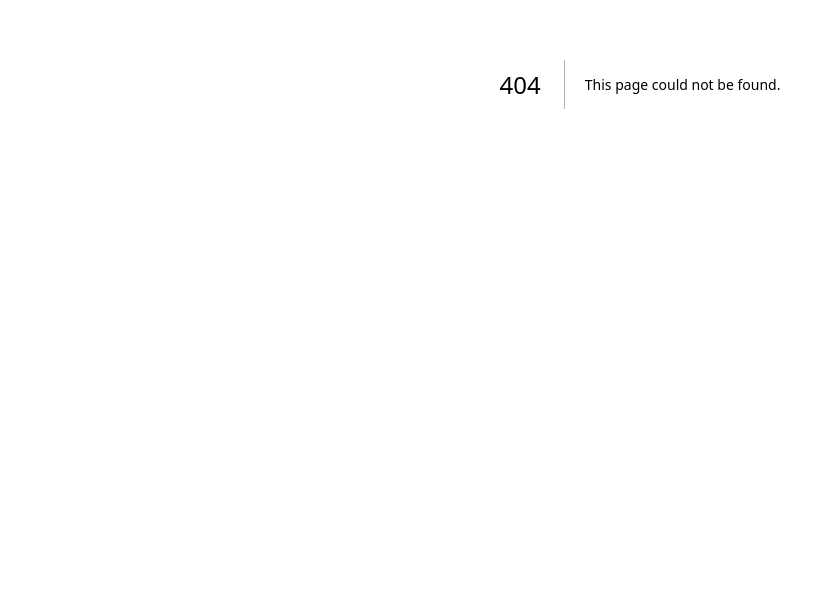
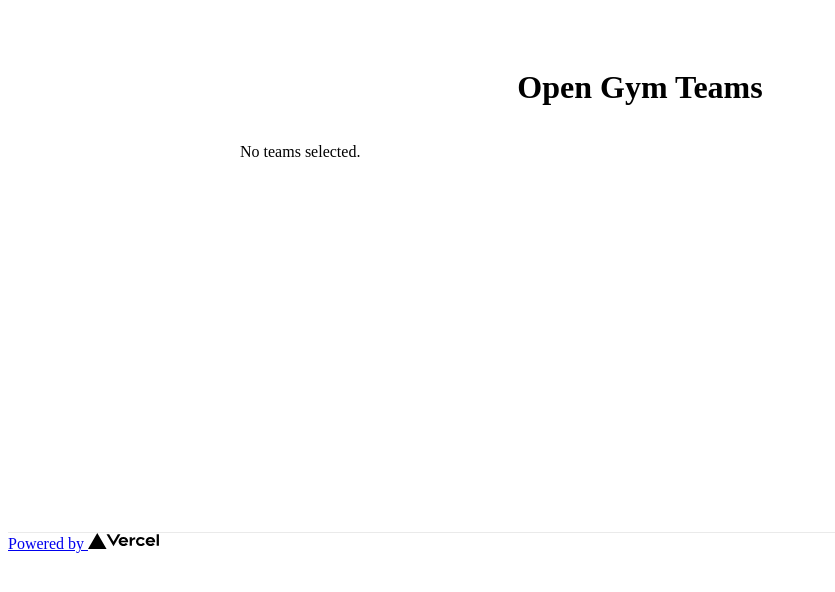
Before and after one commit to jsartin513/open-gym, a Next.js app: page /teams in a window 1280 px wide. Before the commit this address had no page. Shown: the part 316-908 px from the top of the page, without its empty margins (0-835 px from the left). Before the commit the page ends 800 px from the top, so only its background shows below. Built offline with nearby package versions, Linux system fonts and the light colour scheme.

Commit message:
Page for selected teams

```diff
--- /dev/null
+++ b/pages/teams.js
@@ -0,0 +1,38 @@
+import React, { useEffect, useState } from 'react';
+import Layout from './components/layout';
+import styles from '../styles/Home.module.css';
+
+const TeamsPage = () => {
+  const [selectedTeams, setSelectedTeams] = useState([]);
+
+  useEffect(() => {
+    const storedTeams = JSON.parse(localStorage.getItem('selectedTeams') || '[]');
+    setSelectedTeams(storedTeams);
+  }, []);
+
+return (
+    <Layout>
+        <div className={styles.container}>
+            <h1>Open Gym Teams</h1>
+            <div className={styles.teamsLists}>
+                {selectedTeams.length === 0 ? (
+                    <p>No teams selected.</p>
+                ) : (
+                    selectedTeams.map((team, index) => (
+                        <div key={index} className={styles.team}>
+                            Team {index + 1}
+                            <ul>
+                                {team.map((member, memberIndex) => (
+                                    <li key={memberIndex}>{member.name}</li>
+                                ))}
+                            </ul>
+                        </div>
+                    ))
+                )}
+            </div>
+        </div>
+    </Layout>
+);
+};
+
+export default TeamsPage;
--- a/styles/Home.module.css
+++ b/styles/Home.module.css
@@ -1,6 +1,8 @@
 .container {
   min-height: 100vh;
-  padding: 0 0.5rem;
+  padding: 20px;
+  max-width: 800px;
+  margin: 0 auto;
   display: flex;
   flex-direction: column;
   justify-content: center;
@@ -341,3 +343,23 @@
 .selectedTeam li {
   margin-bottom: 5px;
 }
+
+.team {
+  margin-bottom: 20px;
+  padding: 10px;
+  border: 1px solid #ccc;
+  border-radius: 5px;
+}
+
+.team h2 {
+  margin: 0 0 10px 0;
+}
+
+.team ul {
+  list-style-type: none;
+  padding: 0;
+}
+
+.team li {
+  margin: 5px 0;
+}
```
